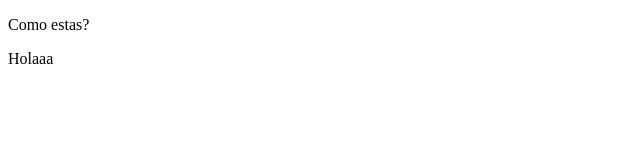
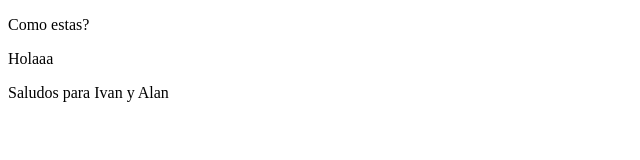
Before and after one commit to Rulitos-cmd/proyectoCursoPrework, a plain HTML site: page index.html in a window 1280 px wide. Shown: the whole page, without its empty margins (0-640 px from the left). Drawn offline with Linux system fonts and the light colour scheme.

Commit message:
agregamos saludos para Ivan y Alan

```diff
--- a/index.html
+++ b/index.html
@@ -9,5 +9,6 @@
 <body>
     <p>Como estas?</p>
     <p>Holaaa</p>
+    <p>Saludos para Ivan y Alan</p>
 </body>
 </html>
```
